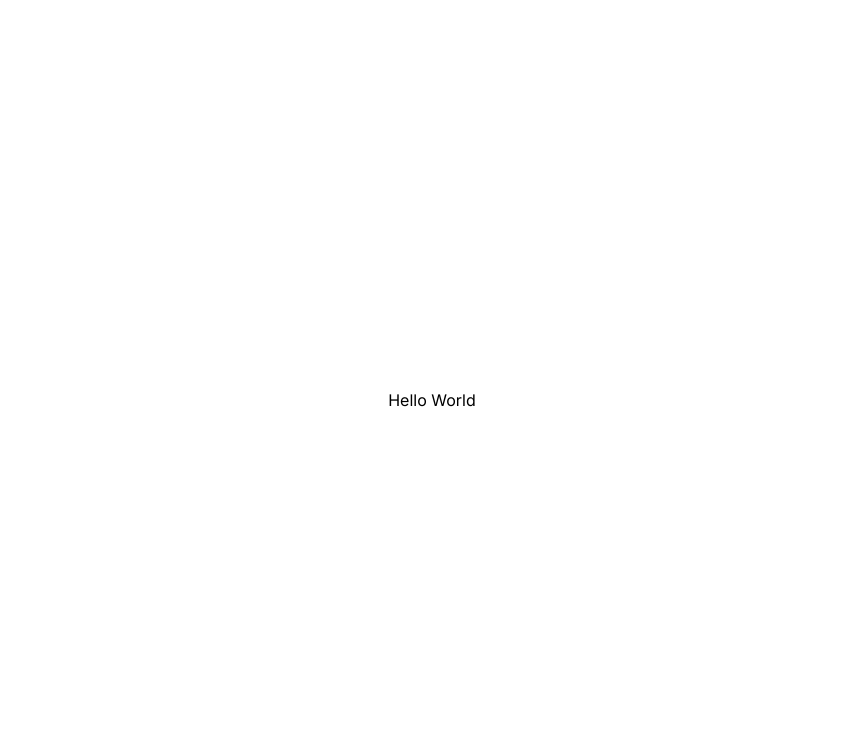
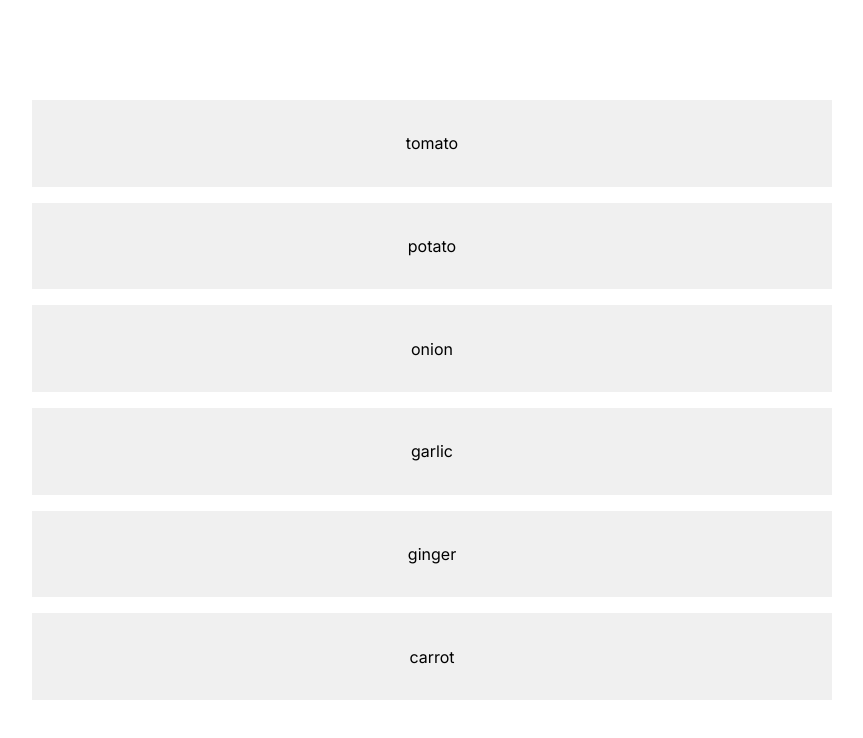
Before and after one commit to kam0561/pantryapp, a Next.js app in the folder pantryapp/: page / in a window 1280 px wide. Shown: the top 738 px of the page, without its empty margins (208-1071 px from the left). Built offline with nearby package versions, Linux system fonts and the light colour scheme.

Commit message:
stack for ingredients added

```diff
--- a/pantryapp/app/page.js
+++ b/pantryapp/app/page.js
@@ -1,4 +1,5 @@
 import Box from '@mui/material/Box';
+import Stack from '@mui/material/Stack';
 const item=[
   'tomato',
   'potato',
@@ -15,7 +16,22 @@
   display={'flex'}
   justifyContent={'center'}
   alignItems={'center'}
-  >Hello World
+  >
+    <Stack width="800px" height="600px" spacing={2}>
+      {item.map((i)=>(
+        <Box
+        key={i}
+        width="100%"
+        height="100px"
+        display={'flex'}
+        justifyContent={'center'}
+        alignItems={'center'}
+        bgcolor={'#f0f0f0'}
+        >
+          {i}
+        </Box>
+      ))}
+    </Stack>
   </Box>
   )
 }
```
